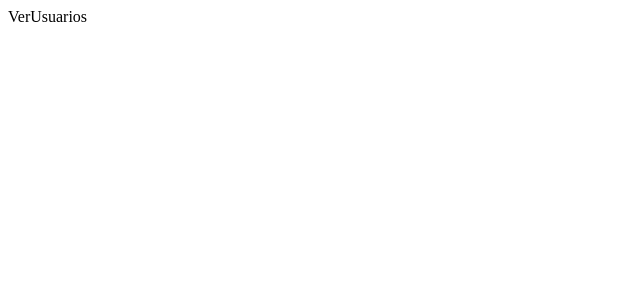
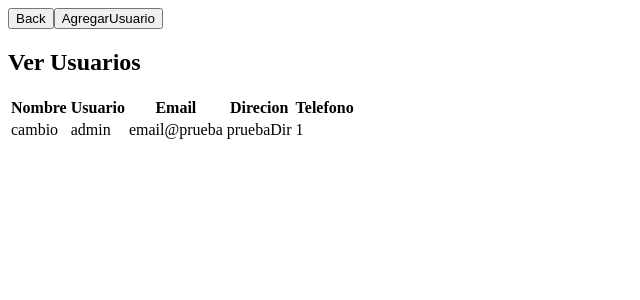
Before and after one commit to clausger/Front-Apis, a React (Vite) app: page /Usuarios in a window 1280 px wide. Shown: the top 300 px of the page, without its empty margins (0-640 px from the left). Built offline with nearby package versions, Linux system fonts and the light colour scheme.

Commit message:
FIX (VerUsuarios) Agrege la tabla con los atributos y los botones para volver y agregar linkeados

```diff
--- a/src/Componentes/usuarios/VerUsuarios.jsx
+++ b/src/Componentes/usuarios/VerUsuarios.jsx
@@ -1,8 +1,56 @@
+import { useEffect } from "react";
+import { useState } from "react";
+import { Link } from 'react-router-dom';
+
 export const VerUsuarios = () => {
 
     // ACA VA UN TABLA PARA USUARIOS
     // TODOS TIENE TELELFONO, DIRECCION, EMAIL, NOMBRE, NOMBRE_US
+
+    const [usuarios, setUsuario] = useState([{"nombre":"cambio","nombreUs":"admin","telefono":1,"email":"email@prueba","direcion":"pruebaDir"}]);
+
+    // useEffect(() => {
+    //     obtenerUsuarios();
+    // },[]);
+
     return (
-        <div>VerUsuarios</div>
+        <div>
+            <div>
+                <Link to="/Home">
+                    <button>Back</button>
+                </Link>
+
+                <Link to="/Usuarios/Agregar">
+                    <button>AgregarUsuario</button>
+                </Link>
+
+            </div>
+            <div className="bodyUsuarios">
+                <h2>Ver Usuarios</h2>
+                <table className="tablaUsuarios">
+                    <thead>
+                        <tr>
+                            <th>Nombre</th>
+                            <th>Usuario</th>
+                            <th>Email</th>
+                            <th>Direcion</th>
+                            <th>Telefono</th>
+                        </tr>
+                    </thead>
+                    <tbody>
+                        {usuarios.map(usuario => (
+                            <tr key={usuario.id}>
+                                <td>{usuario.nombre}</td>
+                                <td>{usuario.nombreUs}</td>
+                                <td>{usuario.email}</td>
+                                <td>{usuario.direcion}</td>
+                                <td>{usuario.telefono}</td>
+                            </tr>
+                        ))}
+                    </tbody>
+                </table>
+            </div>
+        </div>
+
     )
 }
--- a/src/ReclamosApp.jsx
+++ b/src/ReclamosApp.jsx
@@ -2,6 +2,7 @@ import { Home } from "./Componentes/home/Home"
 import { Login } from "./Componentes/login/Login"
 import { Route, Routes } from "react-router-dom"
 import { VerUsuarios } from "./Componentes/usuarios/VerUsuarios"
+import { AgregarUsuario } from "./Componentes/usuarios/AgregarUsuario"
 
 export const ReclamosApp = () => {
   return (
@@ -10,6 +11,7 @@ export const ReclamosApp = () => {
         <Route path="/" element={<Login> </Login>}> </Route>
         <Route path="/Home" element={<Home> </Home>}> </Route>
         <Route path="/Usuarios" element={<VerUsuarios></VerUsuarios>}></Route>
+        <Route path="/Usuarios/Agregar" element={<AgregarUsuario></AgregarUsuario>}></Route>
       </Routes>
     </div>
   )
```
